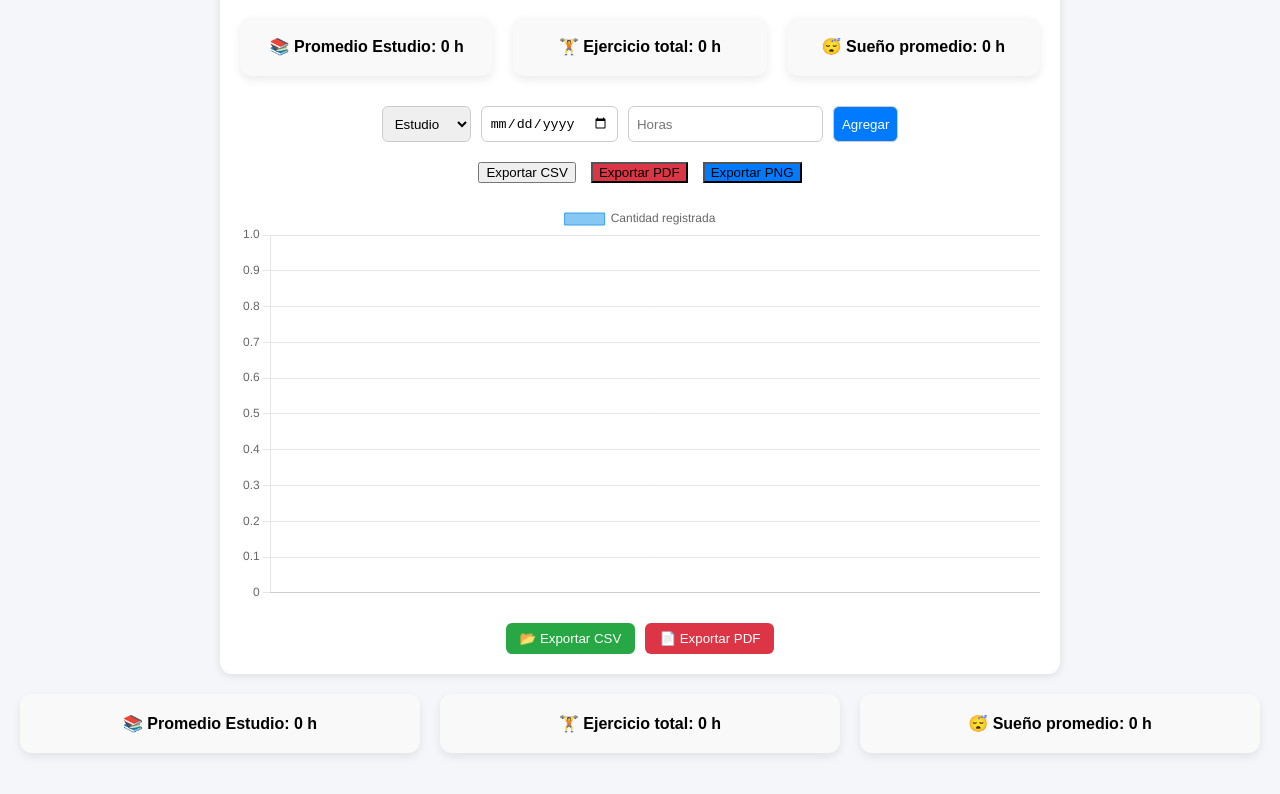
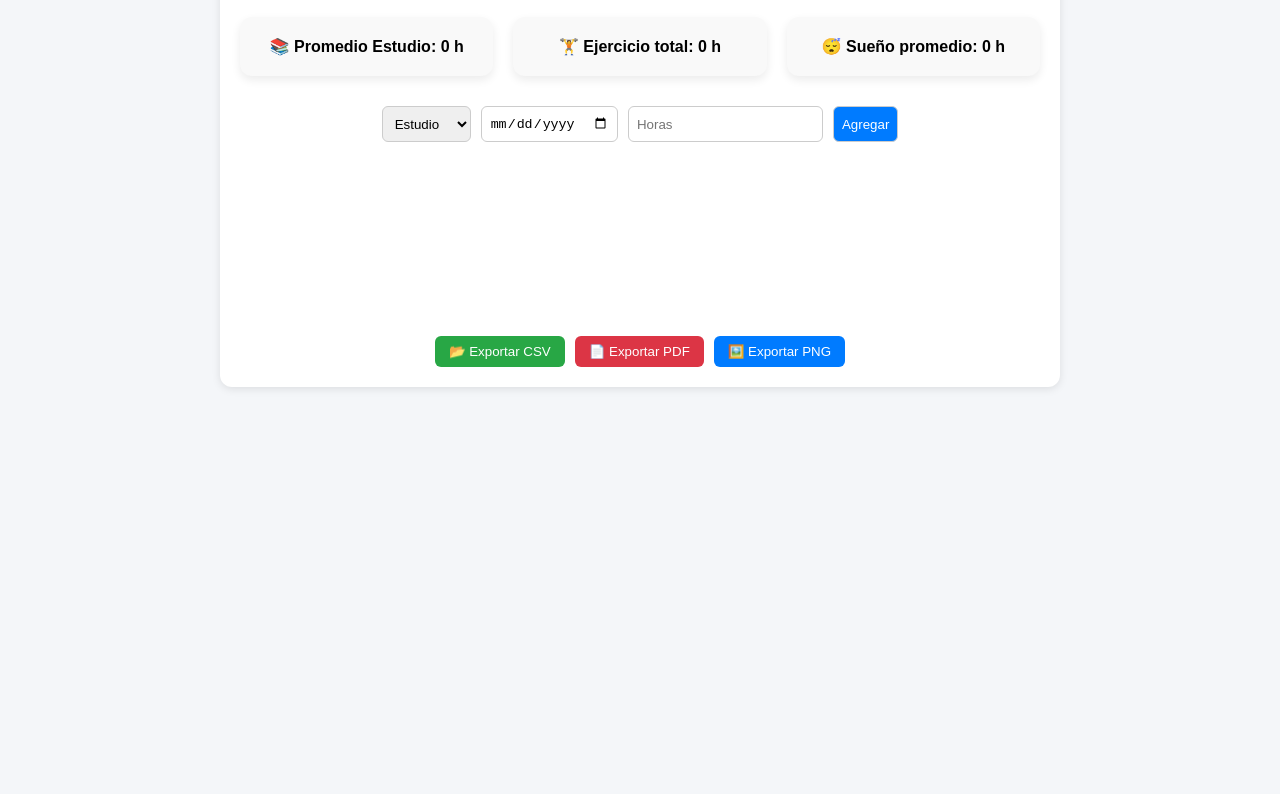
Before and after one commit to Oskardmt009/Proyecto001, a plain HTML site: page index.html in a window 1280 px wide. Shown: the part 102-896 px from the top of the page. After the commit the page ends 800 px from the top, so only its background shows below. Drawn offline with nearby package versions, Linux system fonts and the light colour scheme.

Commit message:
Modificación

```diff
--- a/app.js
+++ b/app.js
@@ -215,3 +215,26 @@ function updateChart() {
   // 👉 también actualizar estadísticas
   updateStats();
 }
+
+// ==================== VARIABLES Y DATOS ====================
+// (Este bloque ya lo tienes)
+let habits = [];
+let habitChart;
+
+// ==================== FUNCIONES PRINCIPALES ====================
+// (Estas ya las tienes en tu archivo)
+function addHabit() {
+  // código para agregar hábitos...
+}
+
+function updateChart() {
+  // código para actualizar gráfico...
+}
+
+function calculateAverage(type) {
+  // código para calcular promedio...
+}
+
+function calculateTotal(type) {
+  // código para calcular total...
+}
--- a/index.html
+++ b/index.html
@@ -32,11 +32,6 @@
 </form>
 
 <!-- Botones de exportación -->
-<div class="buttons">
-  <button id="export-csv">Exportar CSV</button>
-  <button id="export-pdf">Exportar PDF</button>
-  <button id="export-png">Exportar PNG</button>
-</div>
 
 <!-- Gráfico -->
 <canvas id="habitChart"></canvas>
@@ -44,6 +39,7 @@
       <div class="export-buttons">
         <button id="export-csv">📂 Exportar CSV</button>
         <button id="export-pdf">📄 Exportar PDF</button>
+        <button id="export-png">🖼️ Exportar PNG</button>
     </div>
 
     </div>
@@ -53,9 +49,3 @@
   <script src="app.js"></script>
 </body>
 </html>
-
-<div class="stats">
-  <div class="card" id="avg-study">📚 Promedio Estudio: 0 h</div>
-  <div class="card" id="total-exercise">🏋️ Ejercicio total: 0 h</div>
-  <div class="card" id="avg-sleep">😴 Sueño promedio: 0 h</div>
-</div>
```
